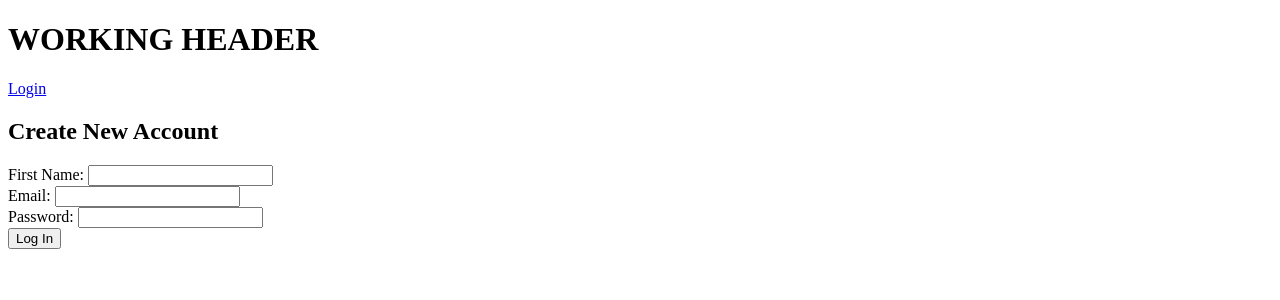
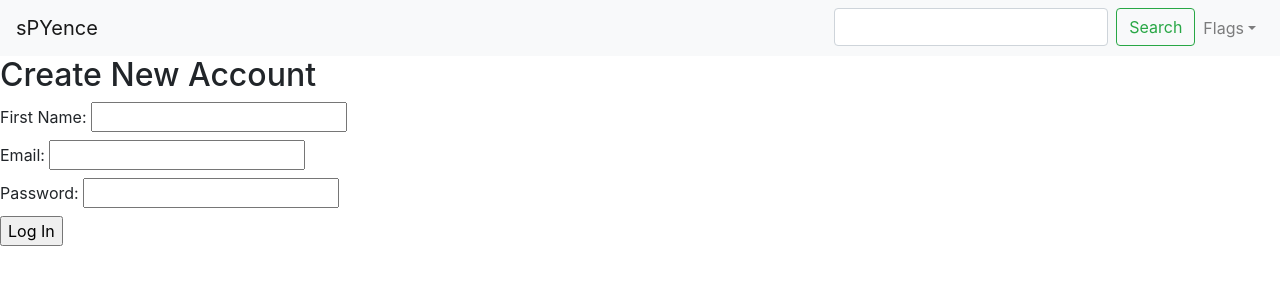
Before and after one commit to agstaples/hackbright-skincare, a Flask app: page /register in a window 1280 px wide. Shown: the top 300 px of the page. Run offline with Flask 2, Linux system fonts and the light colour scheme; some libraries are stand-ins or nearby versions.

Commit message:
added nav bar

```diff
--- a/server.py
+++ b/server.py
@@ -5,7 +5,7 @@ from jinja2 import StrictUndefined
 from flask import Flask, render_template, request, flash, redirect, session, jsonify
 from flask_debugtoolbar import DebugToolbarExtension
 
-from model import connect_to_db, db, Product, Product_Ingredient, Ingredient, User, Flag, Ingredient_Flag, products_schema
+from model import connect_to_db, db, Product, Product_Ingredient, Ingredient, User, Flag, Ingredient_Flag, products_schema, ingredients_schema
 
 from search import search_by_term
 
@@ -127,23 +127,24 @@ def return_search_results():
     user_query = request.form.get("user_search")
 
     search_response = search_by_term(user_query)
-    # returns: (products, brands, categories, (match_1, match_2, match_3, match_4), ingredients, ingredient_names)
+    # returns: (products, brands, categories, (match_1, match_2, match_3, match_4), ingredients)
 
     # flash error or render search results based on search results
     if search_response:
-        serialized_response = products_schema.dump(search_response[0])
+        prods_serialized_response = products_schema.dump(search_response[0])
+        ings_serialized_response = ingredients_schema.dump(search_response[4])
         brands = search_response[1]
         categories = search_response[2]
         rankings = search_response[3]
-        ingredient_names = search_response[5]
         ranking = []
         for rank in rankings:
             ranking.append(rank)
-        return_response = jsonify(products=serialized_response,
+        return_response = jsonify(products=prods_serialized_response,
                                    brands=brands,
                                    categories=categories,
-                                   ingredient_names=ingredient_names,
+                                   ingredients=ings_serialized_response,
                                    rank=ranking)
+        print(ings_serialized_response)
         return return_response
 
 
--- a/templates/base.html
+++ b/templates/base.html
@@ -4,18 +4,42 @@
     <title>WORKING TITLE</title>
 <!--     <link rel="stylesheet" href="...link to .css..." -->
     <script src="http://code.jquery.com/jquery.js"></script>
+
     <script src="https://ajax.googleapis.com/ajax/libs/jquery/3.3.1/jquery.min.js"></script>
+
+    <link rel="stylesheet" href="https://maxcdn.bootstrapcdn.com/bootstrap/4.0.0/css/bootstrap.min.css">
+
+    <link href="/static/project.css" rel="stylesheet">
 
 </head>
 <body>
 
-<h1>WORKING HEADER</h1>
+<nav class="navbar navbar-expand-lg navbar-light bg-light">
+  <a class="navbar-brand" href="#">sPYence</a>
+  <button class="navbar-toggler" type="button" data-toggle="collapse" data-target="#navbarSupportedContent" aria-controls="navbarSupportedContent" aria-expanded="false" aria-label="Toggle navigation">
+    <span class="navbar-toggler-icon"></span>
+  </button>
+  <div class="navbar-collapse collapse w-100 order-3 dual-collapse2">
+    <ul class="navbar-nav ml-auto">
+      <li>
+        <form action="/search_results.json" method="POST" id="search_form" class="form-inline my-2 my-lg-0">
+          <input class="form-control mr-sm-2" type="search" placeholder="" aria-label="Search" id="user_search">
+          <button class="btn btn-outline-success my-2 my-sm-0" type="submit" id="user_search_btn">Search</button>
+        </form>
+      </li>
+      <li class="nav-item dropdown">
+        <a class="nav-link dropdown-toggle" href="#" id="navbarDropdown" role="button" data-toggle="dropdown" aria-haspopup="true" aria-expanded="false">Flags</a>
+        <div class="dropdown-menu" aria-labelledby="navbarDropdown">
+          <a class="dropdown-item" href="#">Create Custom Flag</a>
+          <a class="dropdown-item" href="#">Edit Custom Flag</a>
+          <div class="dropdown-divider"></div>
+          <a class="dropdown-item" href="#">Disable/Enable Flag</a>
+        </div>
+      </li>
+    </ul>
+  </div>
+</nav>
 
-{% if 'user_id' in session %}
-    <a href='/logout'>Logout</a>
-{% else %}
-    <a href='/login'>Login</a>
-{% endif %}
 
 {% for flash in get_flashed_messages() %}
     {{ flash }}
@@ -27,5 +51,10 @@ BODY CONTENT GOES HERE
 
 {% endblock %}
 
+
+
+    <script src="https://cdnjs.cloudflare.com/ajax/libs/popper.js/1.12.9/umd/popper.min.js"></script>
+    <script src="https://maxcdn.bootstrapcdn.com/bootstrap/4.0.0/js/bootstrap.min.js"></script>
+
 </body>
 </html>
```
Also changed, not shown: model.py (+28 -4 lines), templates/homepage.html (deleted, +0 -8 lines), templates/search.html (+11 -13 lines), templates/search_results.html (deleted, +0 -16 lines).
